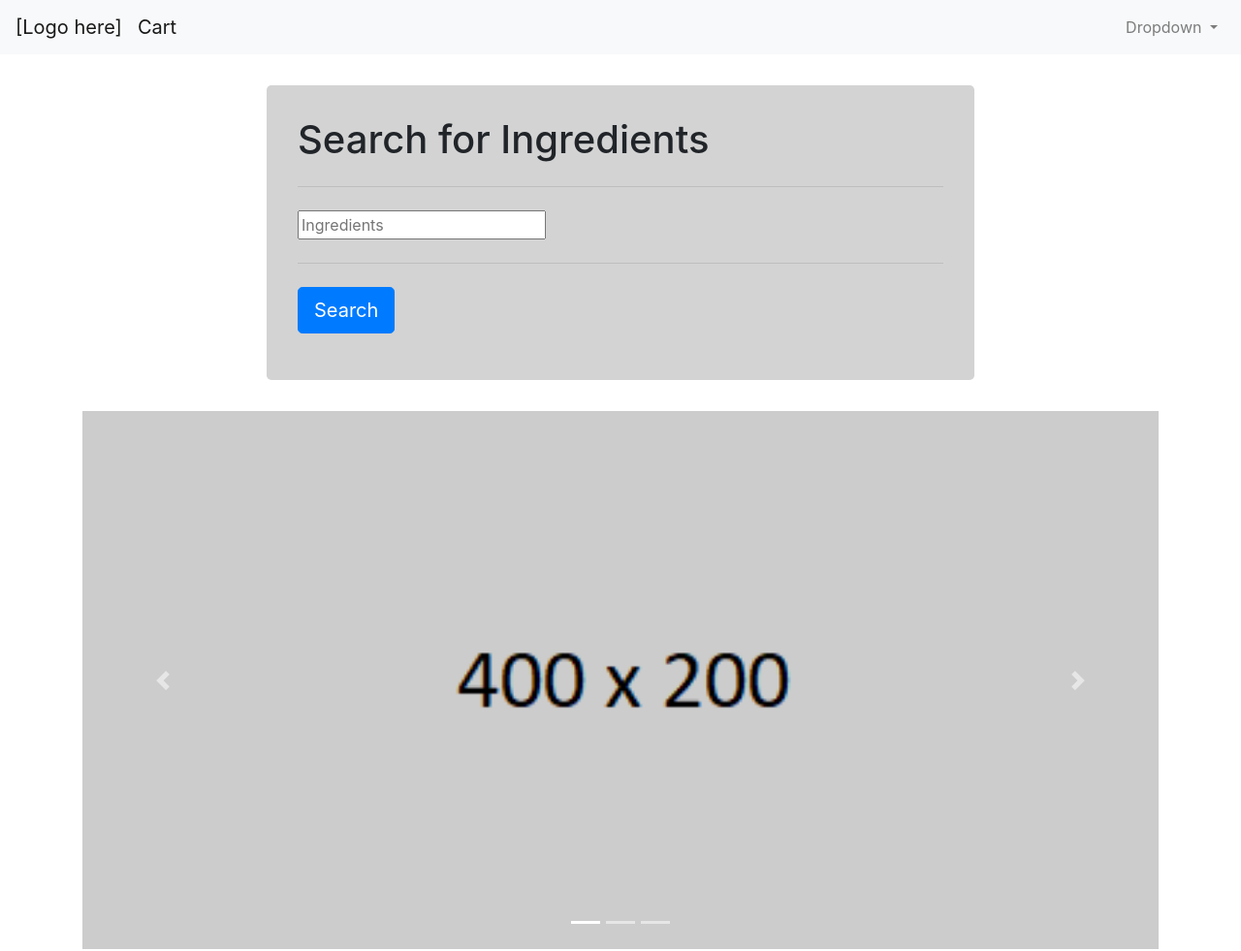
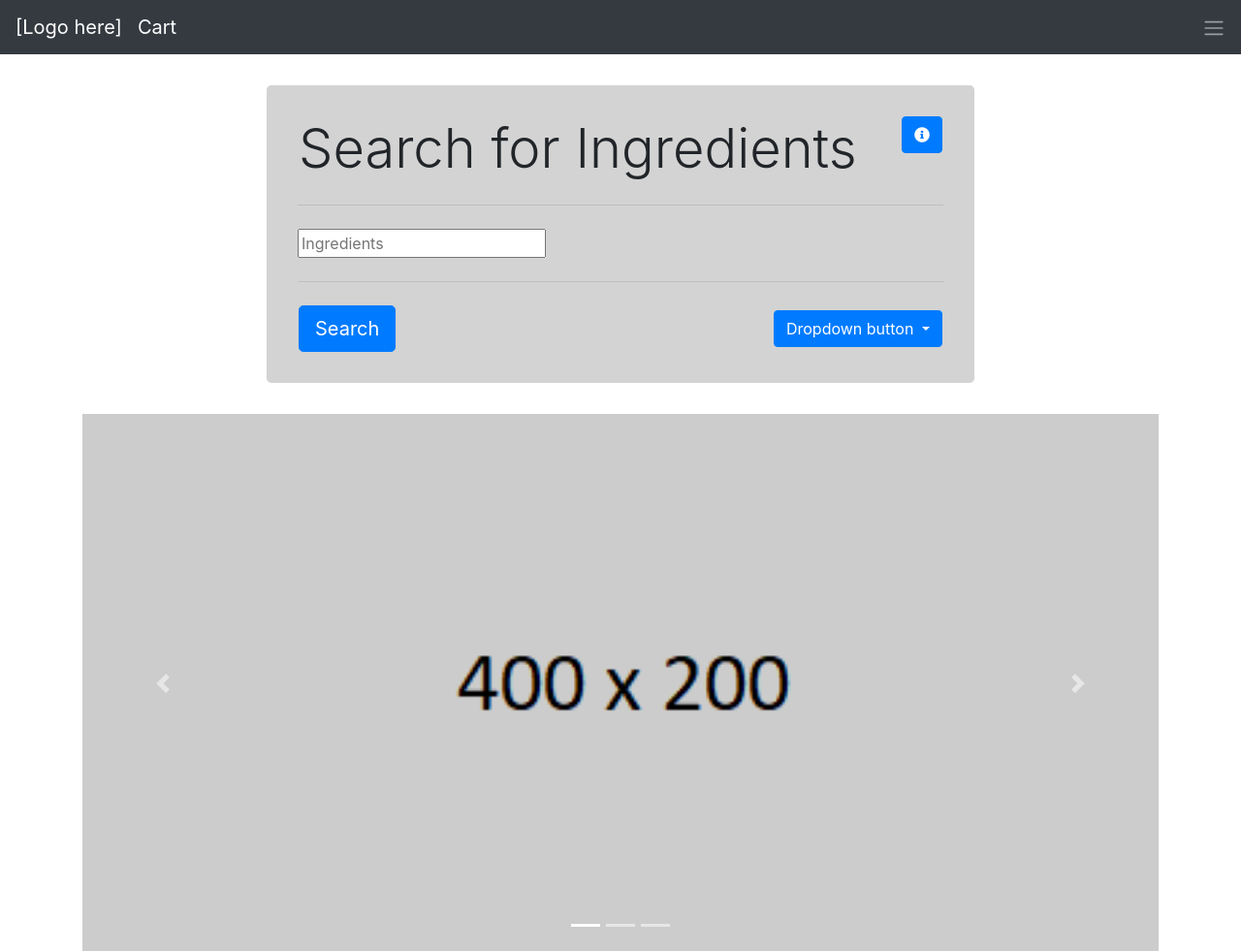
Before and after one commit to mitburr/GroupProject1, a PHP site: page / in a window 1280 px wide. Shown: the top 981 px of the page at 97% size. Run offline with PHP 8.4, Linux system fonts and the light colour scheme; some libraries are stand-ins or nearby versions.

Commit message:
Updated index.html and index.css

```diff
--- a/assets/css/index.css
+++ b/assets/css/index.css
@@ -4,6 +4,28 @@
 	background-color: lightgray;
 }
 
+h1{
+	margin: auto;
+	margin-left: 1rem;
+}
+
+#modal-button{
+	position: absolute;
+	right: 0;
+	margin: auto;
+	margin-right: 3rem;
+}
+
+#search-button{
+	margin: auto;
+	margin-left: 1rem;
+}
+
+#dropdown-button-custom{
+	margin: auto;
+	margin-right: 1rem;
+}
+
 #carouselExampleIndicators{
 	margin-bottom: 2em;
 }
--- a/assets/css/navbar.css
+++ /dev/null
@@ -1,3 +0,0 @@
-.navbar-custom{
-	background-color: blue;
-}
--- a/index.html
+++ b/index.html
@@ -9,6 +9,9 @@
     <!-- Bringing in Jquery and Bootstrap and also linking our js and css file -->
     <link rel="stylesheet" href="https://maxcdn.bootstrapcdn.com/bootstrap/4.0.0/css/bootstrap.min.css">
     <link rel="stylesheet" type="text/css" media="screen" href="assets/css/index.css" />
+    <link rel="stylesheet" type="text/css" media="screen" href="assets/css/navbar.css" />
+    <link rel="stylesheet" href="https://use.fontawesome.com/releases/v5.7.1/css/all.css"
+        integrity="sha384-fnmOCqbTlWIlj8LyTjo7mOUStjsKC4pOpQbqyi7RrhN7udi9RwhKkMHpvLbHG9Sr" crossorigin="anonymous" />
     <script src="https://cdnjs.cloudflare.com/ajax/libs/jquery/3.2.1/jquery.min.js"></script>
     <script src="assets/javascript/main.js"></script>
 
@@ -17,34 +20,31 @@
 <body>
 
     <!-- Navbar added by Taylor -->
-    <nav class="navbar navbar-expand-lg navbar-light bg-light">
+    <nav class="navbar navbar-expand-lg navbar-dark bg-dark">
 
         <a class="navbar-brand" href="index.html">[Logo here]</a>
         <a class="navbar-brand" href="#">Cart</a>
 
         <!-- Navbar dropdown -->
-        <button class="navbar-toggler" type="button" data-toggle="collapse" data-target="#navbarSupportedContent"
-            aria-controls="navbarSupportedContent" aria-expanded="false" aria-label="Toggle navigation">
-            <span class="navbar-toggler-icon"></span>
+        <button class="navbar-toggler navbar-bg-dark" type="button" data-toggle="collapse"
+            data-target="#navbarSupportedContent" aria-controls="navbarSupportedContent" aria-expanded="false"
+            aria-label="Toggle navigation">
         </button>
 
         <div class="collapse navbar-collapse" id="navbarSupportedContent">
             <ul class="navbar-nav ml-auto">
-
                 <li class="nav-item dropdown">
-                    <a class="nav-link dropdown-toggle" href="#" role="button" data-toggle="dropdown"
+                    <a class="nav-link navbar-toggler-icon" href="#" role="button" data-toggle="dropdown"
                         aria-haspopup="true" aria-expanded="false">
-                        Dropdown
                     </a>
-
                     <div class="dropdown-menu dropdown-menu-right" aria-labelledby="navbarDropdown">
-                        <a class="dropdown-item" href="#">Ethnicities</a>
+                        <a class="dropdown-item" href="#">One Fish</a>
                         <div class="dropdown-divider"></div>
-                        <a class="dropdown-item" href="#">Flavors</a>
+                        <a class="dropdown-item" href="#">Two Fish</a>
                         <div class="dropdown-divider"></div>
-                        <a class="dropdown-item" href="#">Ingredients</a>
+                        <a class="dropdown-item" href="#">Red Fish</a>
                         <div class="dropdown-divider"></div>
-                        <a class="dropdown-item" href="#">Exclusions</a>
+                        <a class="dropdown-item" href="#">Blue Fish</a>
                     </div>
                 </li>
             </ul>
@@ -60,41 +60,83 @@
             <div class="col-md-8">
 
                 <div class="jumbotron">
-                    <h1>Search for Ingredients</h1>
+
+                    <div class="row">
+                        <h1 class="display-4">Search for Ingredients</h1>
+
+                        <!-- Modal Button Trigger -->
+                        <button type="button" id="modal-button" class="btn btn-primary" data-toggle="modal"
+                            data-target="#exampleModal">
+                            <i class="fa fa-info-circle" aria-hidden="true"></i>
+                        </button>
+
+                    </div>
 
 
-
-                    <div class="modal" tabindex="-1" role="dialog">
+                    <!-- Modal Start-->
+                    <div class="modal fade" id="exampleModal" tabindex="-1" role="dialog"
+                        aria-labelledby="exampleModalLabel" aria-hidden="true">
                         <div class="modal-dialog" role="document">
                             <div class="modal-content">
                                 <div class="modal-header">
-                                    <h5 class="modal-title">Modal title</h5>
+                                    <h5 class="modal-title" id="exampleModalLabel">Modal title</h5>
                                     <button type="button" class="close" data-dismiss="modal" aria-label="Close">
                                         <span aria-hidden="true">&times;</span>
                                     </button>
                                 </div>
                                 <div class="modal-body">
-                                    <p>Modal body text goes here.</p>
+                                    ...
                                 </div>
                                 <div class="modal-footer">
+                                    <button type="button" class="btn btn-secondary" data-dismiss="modal">Close</button>
                                     <button type="button" class="btn btn-primary">Save changes</button>
-                                    <button type="button" class="btn btn-secondary" data-dismiss="modal">Close</button>
                                 </div>
                             </div>
                         </div>
                     </div>
+
+                    <!-- Modal End -->
+
 
 
 
                     <hr class="my-4">
                     <input type="text" placeholder="Ingredients" />
                     <hr class="my-4">
-                    <p>
+
+
+                    <div class="row">
+
+
                         <a class="btn btn-primary btn-lg" id="search-button" href="#" role="button">Search</a>
-                    </p>
+
+
+                        <div class="dropdown" id="dropdown-button-custom">
+                            <button class="btn btn-primary dropdown-toggle" type="button" id="dropdownMenuButton"
+                                data-toggle="dropdown" aria-haspopup="true" aria-expanded="false">
+                                Dropdown button
+                            </button>
+                            <div class="dropdown-menu dropdown-menu-right" aria-labelledby="dropdownMenuButton">
+                                <a class="dropdown-item" href="#">Action</a>
+                                <a class="dropdown-item" href="#">Another action</a>
+                                <a class="dropdown-item" href="#">Something else here</a>
+                            </div>
+                        </div> <!-- dropdown end -->
+
+                    </div> <!-- row end -->
+
+
+
+
+
+
                 </div>
 
             </div>
+
+
+
+
 
             <div class="col-md-2"></div>
         </div>
```
